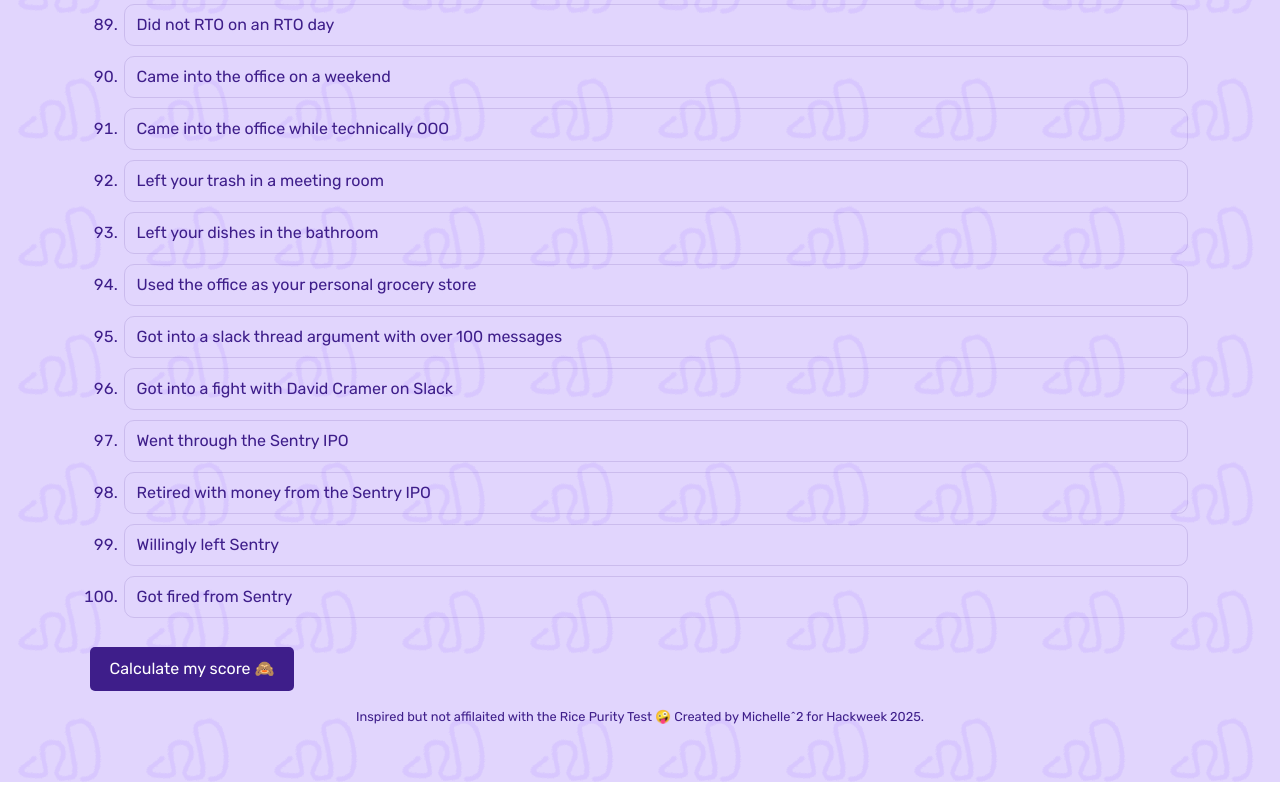
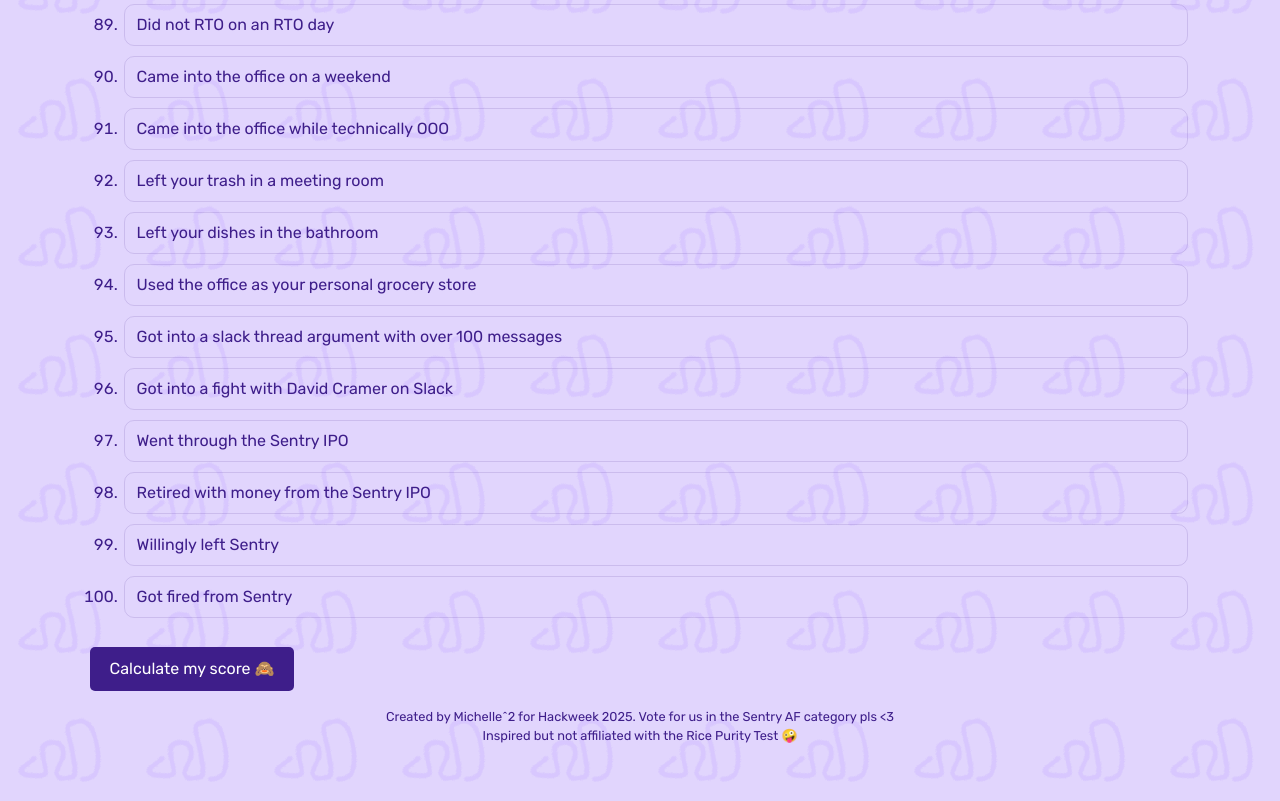
Before and after one commit to michellewzhang/sentrypuritytest, a Next.js app in the folder sentry-purity-test/: page / in a window 1280 px wide. Shown: the part 5074-5875 px from the top of the page. Built offline with nearby package versions, Linux system fonts and the light colour scheme.

Commit message:
update description so ppl vote for us

```diff
--- a/sentry-purity-test/src/app/page.tsx
+++ b/sentry-purity-test/src/app/page.tsx
@@ -64,7 +64,9 @@
       </span>
     </button>
 
-    <div className="disclaimer">Inspired but not affilaited with the Rice Purity Test 🤪 Created by Michelle^2 for Hackweek 2025.</div>
+    <div className="disclaimer">{`Created by Michelle^2 for Hackweek 2025. Vote for us in the Sentry AF category pls <3`}
+      <br></br>{`Inspired but not affiliated with the Rice Purity Test 🤪 `}
+    </div>
    </div>
   );
 }
```
